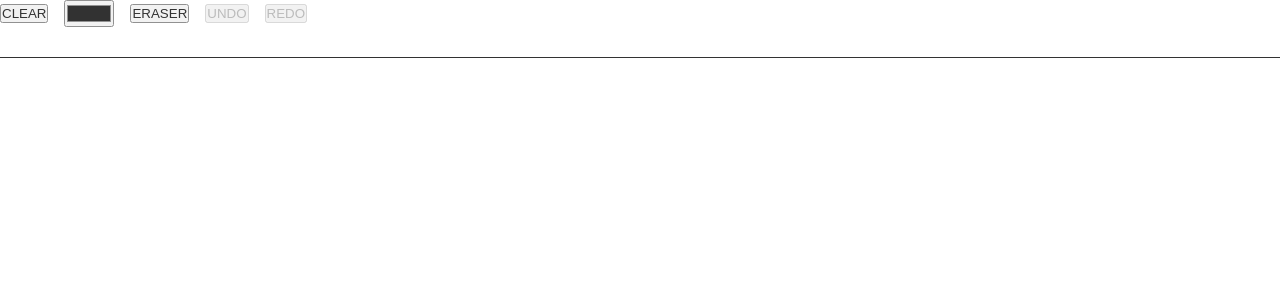
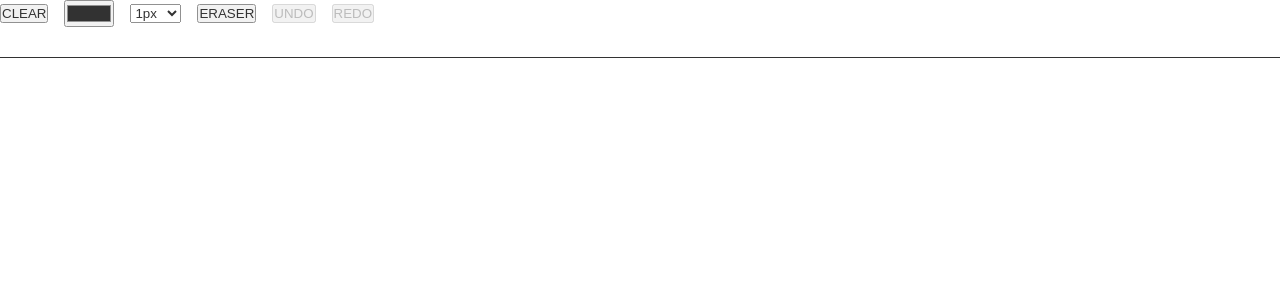
Before and after one commit to Tobshub/tobsdraw, a Next.js app: page / in a window 1280 px wide. Shown: the top 300 px of the page. Built offline with nearby package versions, Linux system fonts and the light colour scheme.

Commit message:
allow user to set line width

```diff
--- a/src/app/page.tsx
+++ b/src/app/page.tsx
@@ -64,6 +64,22 @@ export default function Home() {
           }}
           ref={colorChangerRef}
         />
+        <select
+          onChange={(e) => {
+            if (ctx) {
+              ctx.lineWidth = parseInt(e.target.value);
+            }
+          }}
+        >
+          <option value={1} defaultChecked>
+            1px
+          </option>
+          <option value={2}>2px</option>
+          <option value={4}>4px</option>
+          <option value={8}>8px</option>
+          <option value={16}>16px</option>
+          <option value={32}>32px</option>
+        </select>
         <button
           onClick={() => {
             if (!ctx) {
```
